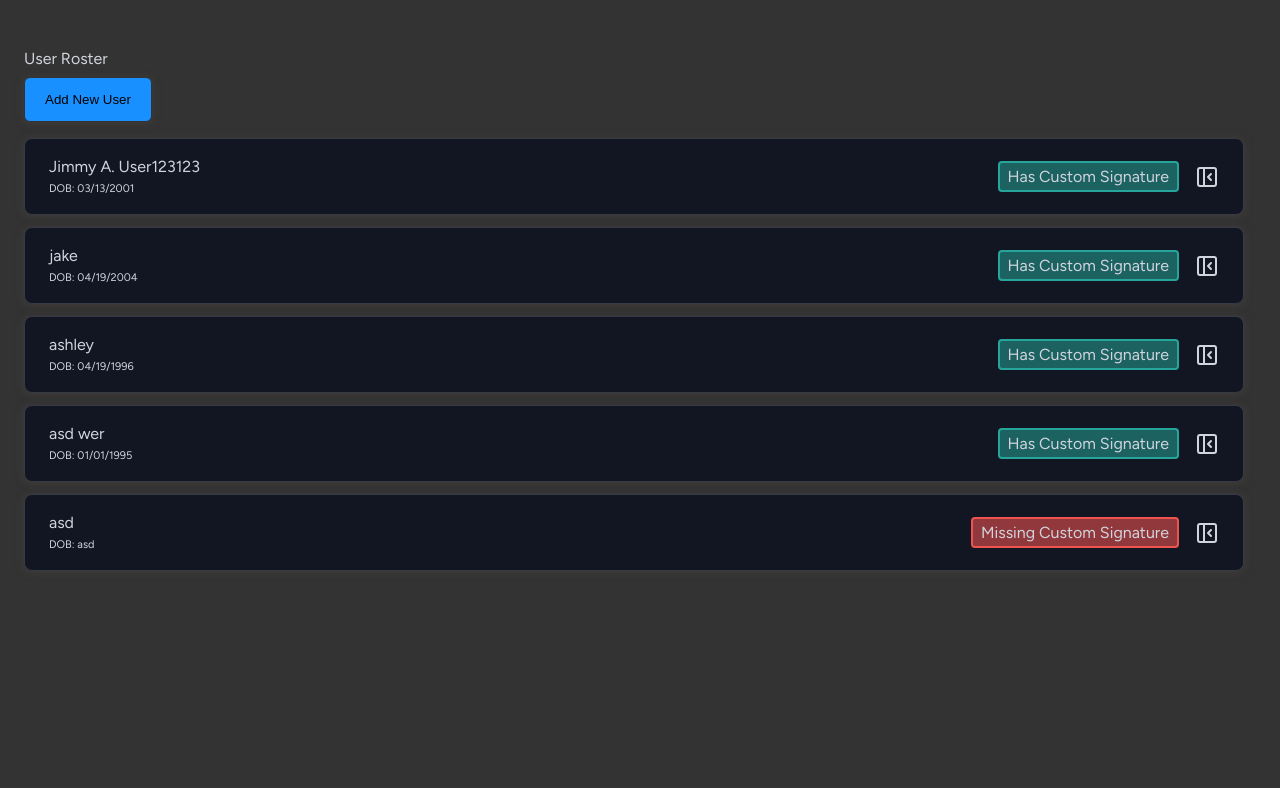
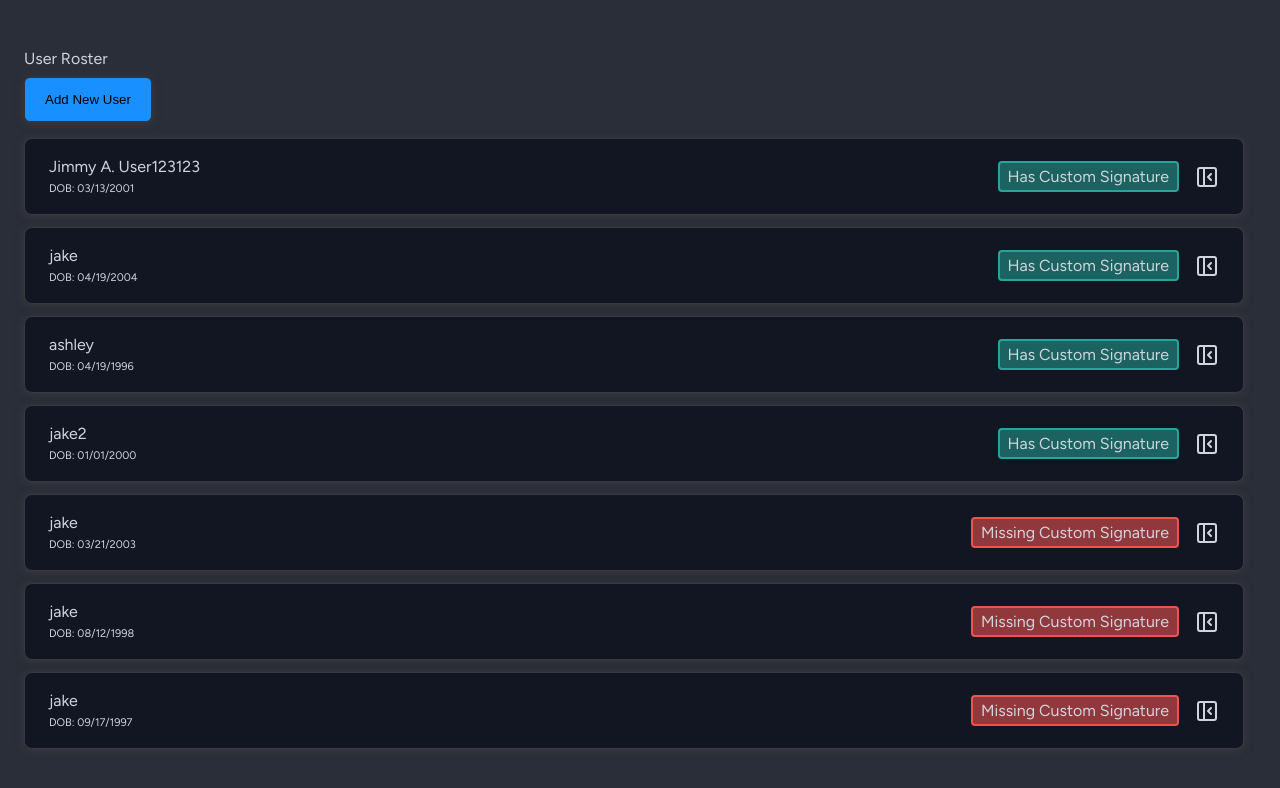
Before and after one commit to jabarbush/react-crud-project, a React (Create React App) app: page / in a window 1280 px wide. Shown: the top 788 px of the page. Built offline with nearby package versions, Linux system fonts and the light colour scheme; data requests are answered from the project's data file.

Commit message:
Added validation, reactivity, and resued functions

```diff
--- a/db.json
+++ b/db.json
@@ -7,8 +7,8 @@
       "phone": "7277588823",
       "email": "jimmya@invalid.email",
       "signature": {
-        "pin": "444422",
-        "fontStyle": "Dancing Script"
+        "pin": "031302",
+        "fontStyle": "Mr Dafoe"
       }
     },
     {
@@ -18,8 +18,8 @@
       "phone": "1231231231",
       "email": "123@gmail.com",
       "signature": {
-        "pin": "123123",
-        "fontStyle": "Dancing Script"
+        "pin": "041905",
+        "fontStyle": "Mr Dafoe"
       }
     },
     {
@@ -30,26 +30,42 @@
       "email": "as@gmail.com",
       "signature": {
         "pin": "123123",
-        "fontStyle": "Mr Dafoe"
+        "fontStyle": "Great Vibes"
       }
     },
     {
       "id": 7,
-      "name": "asd wer",
-      "dob": "01/01/1995",
+      "name": "jake2",
+      "dob": "01/01/2000",
       "phone": "1231231231",
-      "email": "123@yahoo.com",
+      "email": "jake@yahoo.com",
       "signature": {
-        "pin": "",
-        "fontStyle": ""
+        "pin": "010100",
+        "fontStyle": "Dancing Script"
       }
     },
     {
       "id": 8,
-      "name": "asd",
-      "dob": "asd",
-      "phone": "asd",
-      "email": "asd",
+      "name": "jake",
+      "dob": "03/21/2003",
+      "phone": "1231231231",
+      "email": "jab@gmail.com",
+      "signature": null
+    },
+    {
+      "id": 9,
+      "name": "jake",
+      "dob": "08/12/1998",
+      "phone": "1231231231",
+      "email": "asd@gmail.com",
+      "signature": null
+    },
+    {
+      "id": 10,
+      "name": "jake",
+      "dob": "09/17/1997",
+      "phone": "1231231231",
+      "email": "324ihwefd@gmail.com",
       "signature": null
     }
   ]
--- a/src/App.css
+++ b/src/App.css
@@ -11,7 +11,7 @@
   gap: 1.5rem;
   flex: 1 0 0;
   align-self: stretch;
-  background-color: #333333;
+  background-color:#2A2E38;
   font-family: 'Figtree';
   color: #D1D4DC;
 }
@@ -304,7 +304,7 @@ input, .dropdown {
   display: flex;
   flex-direction: column;
   justify-content: flex-start;
-  margin: 8.85rem 1.5rem 2.5rem 0rem;
+  margin: 8.62rem 1.5rem 2.5rem 0rem;
   border-radius: 8px;
   border: 1px solid #363A45;
   opacity: 0;
--- a/src/components/AddUser.tsx
+++ b/src/components/AddUser.tsx
@@ -1,6 +1,7 @@
 import React, { useState } from 'react';
 import User from '../interfaces/User';
 import AddUserProps from '../interfaces/AddUserProps';
+import { validateDateOfBirth, validateEmail, validatePhone, validateRequiredFields } from '../utils/FormValidation';
 
 const AddUser: React.FC<AddUserProps> = ({ userList, onClose, onAddUser }) => {
   const [isPopupVisible, setIsPopupVisible] = useState(true);
@@ -21,26 +22,12 @@ const AddUser: React.FC<AddUserProps> = ({ userList, onClose, onAddUser }) => {
   const handleAddUser = (e: React.FormEvent) => {
     e.preventDefault();
 
-    if (!name || !dob || !phone || !email) {
-      alert('Please fill in all required fields.');
-      return;
-    }
-
-    const phoneRegex = /^\d{10}$/;
-    if (!phone.match(phoneRegex)) {
-      alert('Please enter a valid phone number.');
-      return;
-    }
-
-    const emailRegex = /^[^\s@]+@[^\s@]+\.[^\s@]+$/;
-    if (!email.match(emailRegex)) {
-      alert('Please enter a valid email address.');
-      return;
-    }
-
-    const dateRegex = /^(0[1-9]|1[0-2])\/(0[1-9]|1\d|2\d|3[01])\/(19|20)\d{2}$/;
-    if (!dob.match(dateRegex)) {
-      alert('Please enter a valid date in the format MM/DD/YYYY.');
+    if (
+      !validateRequiredFields(name, dob, phone, email) ||
+      !validateDateOfBirth(dob) ||
+      !validatePhone(phone) ||
+      !validateEmail(email)
+    ) {
       return;
     }
 
@@ -70,12 +57,8 @@ const AddUser: React.FC<AddUserProps> = ({ userList, onClose, onAddUser }) => {
         <input type="text" placeholder="Phone" value={phone} onChange={(e) => setPhone(e.target.value)} required />
         <label>Email</label>
         <input type="text" placeholder="Email" value={email} onChange={(e) => setEmail(e.target.value)} required />
-        <button className="cancel" onClick={handleClosePopup}>
-          Cancel
-        </button>
-        <button className="add-user-submit" type="submit">
-          Add User
-        </button>
+        <button className="cancel" onClick={handleClosePopup}>Cancel</button>
+        <button className="add-user-submit" type="submit">Add User</button>
       </form>
     </div>
   );
--- a/src/components/FontDropdown.tsx
+++ b/src/components/FontDropdown.tsx
@@ -3,12 +3,6 @@ import FontDropdownProps from "../interfaces/FontDropdownProps";
 
 const FontDropdown: React.FC<FontDropdownProps> = ({ selectedUser, options, onOptionChange }) => {
   const [selectedOption, setSelectedOption] = useState("");
-
-  const handleChange = (event: React.ChangeEvent<HTMLSelectElement>) => {
-    const selectedFontStyle = event.target.value;
-    setSelectedOption(selectedFontStyle);
-    onOptionChange(selectedFontStyle);
-  };
 
   useEffect(() => {
     if (selectedUser && selectedUser.signature) {
@@ -18,8 +12,14 @@ const FontDropdown: React.FC<FontDropdownProps> = ({ selectedUser, options, onOp
     }
   }, [selectedUser]);
 
+  const handleChange = (event: React.ChangeEvent<HTMLSelectElement>) => {
+    const selectedFontStyle = event.target.value;
+    setSelectedOption(selectedFontStyle);
+    onOptionChange(selectedFontStyle);
+  };
+
   return (
-    <select className="dropdown" value={selectedOption} onChange={handleChange}>
+    <select className="dropdown" value={selectedOption} onChange={handleChange} required>
       <option disabled value="">
         Select font...
       </option>
--- a/src/components/ListUsers.tsx
+++ b/src/components/ListUsers.tsx
@@ -3,7 +3,6 @@ import User from '../interfaces/User';
 import ListProps from '../interfaces/ListProps';
 import UserInfo from './UserInfo';
 import { ReactComponent as PanelLeftClose } from '../assets/panel-left-close.svg';
-
 
 const List: React.FC<ListProps> = ({ userList, setUserList }) => {
   const [selectedUser, setSelectedUser] = useState<User | null>(null);
--- a/src/components/UserInfo.tsx
+++ b/src/components/UserInfo.tsx
@@ -12,7 +12,7 @@ const UserInfo: React.FC<UserInfoProps> = ({ userList, selectedUser, onCloseUser
   const [showDeleteUser, setShowDeleteUser] = useState(false);
   const [showEditUserInfo, setShowEditUserInfo] = useState(false);
   const [showSignatureForm, setShowSignatureForm] = useState(false);
-  const [signaturePin, setSignaturePin] = useState(selectedUser?.signature?.pin || '');
+  const [signaturePin, setSignaturePin] = useState(selectedUser?.signature?.pin || undefined);
   const [selectedOption, setSelectedOption] = useState('');
   const [updatedSelectedUser, setUpdatedSelectedUser] = useState<User | null>(selectedUser);
 
@@ -45,6 +45,33 @@ const UserInfo: React.FC<UserInfoProps> = ({ userList, selectedUser, onCloseUser
   };
 
   const handleAddSignature = () => {
+
+    if (!signaturePin) {
+      alert('Please enter a PIN.');
+      return;
+    }
+
+    if (signaturePin.length !== 6) {
+      alert('PIN must be exactly 6 digits.');
+      return;
+    }
+
+    const userDOB = selectedUser?.dob;
+    if (userDOB) {
+      const dobParts = userDOB.split('/');
+      const year = dobParts[2].slice(-2);
+      const dob = dobParts[0] + dobParts[1] + year;
+      if (signaturePin === dob) {
+        alert('PIN must not match the user\'s date of birth.');
+        return;
+      }
+    }
+
+    if (!selectedOption) {
+      alert('Please select a font style.');
+      return;
+    }
+
     if (selectedUser) {
       const updatedUser = {
         ...selectedUser,
@@ -69,16 +96,14 @@ const UserInfo: React.FC<UserInfoProps> = ({ userList, selectedUser, onCloseUser
           }
         })
         .then(updatedUser => {
-          // Update the userList state by replacing the updated user
           setUserList(prevUserList =>
             prevUserList.map(user => (user.id === updatedUser.id ? updatedUser : user))
           );
 
-          // Manually update the selectedUser state if it's the same user
           if (selectedUser.id === updatedUser.id) {
             setUpdatedSelectedUser(updatedUser);
           }
-
+          setSelectedOption(updatedUser.signature.fontStyle);
           setShowSignatureForm(false);
         })
         .catch(error => {
@@ -87,10 +112,9 @@ const UserInfo: React.FC<UserInfoProps> = ({ userList, selectedUser, onCloseUser
     }
   };
 
-
   const handleFontStyleChange = (selectedOption: string) => {
     setSelectedOption(selectedOption);
-    fontClass()
+    fontClass();
   };
 
   const fontClass = () => {
@@ -106,7 +130,7 @@ const UserInfo: React.FC<UserInfoProps> = ({ userList, selectedUser, onCloseUser
     <div>
       <div className={`info-tab ${selectedUser ? 'active' : ''}`}>
         {showEditUserInfo ? (
-          <EditUserInfo selectedUser={selectedUser} onCloseEditUserInfo={() => setShowEditUserInfo(false)} />
+          <EditUserInfo selectedUser={selectedUser} onCloseEditUserInfo={() => setShowEditUserInfo(false)} setUserList={setUserList}/>
           ) : (
           <div>
             <div className='data'>
@@ -123,27 +147,17 @@ const UserInfo: React.FC<UserInfoProps> = ({ userList, selectedUser, onCloseUser
               <div className='icons'>
                 <Trash className='icon' onClick={handleOpenDeleteUser} />
                 <Edit className='icon' onClick={handleOpenEditUserInfo} />
-                <FormClose className='icon' onClick={onCloseUserInfo} />
+                <FormClose className='icon-big-x' onClick={onCloseUserInfo} />
               </div>
             </div>
             <hr />
-
             {showSignatureForm ? (
               <div className='signature-form'>
                 <h3 className='signature-form-title'>Add a custom signature</h3>
                 <label className='signature-label'>Signature PIN (6 Digits)</label>
-                <input
-                  type='text'
-                  placeholder='Signature PIN'
-                  value={signaturePin}
-                  onChange={(e) => setSignaturePin(e.target.value)}
-                />
+                <input type='text' placeholder='Signature PIN' value={signaturePin} onChange={(e) => setSignaturePin(e.target.value)} required/>
                 <label className='signature-label'>Signature Font Style</label>
-                <FontDropdown
-                  selectedUser={selectedUser}
-                  options={options}
-                  onOptionChange={handleFontStyleChange}
-                />
+                <FontDropdown selectedUser={updatedSelectedUser} options={options} onOptionChange={handleFontStyleChange} />
                 <label className='signature-label'>Signature Preview</label>
                 <div className={`signature-preview ${fontClass()}`}>{selectedUser?.name}</div>
                 <div className='signature-btns'>
--- a/src/interfaces/EditUserInfoProps.ts
+++ b/src/interfaces/EditUserInfoProps.ts
@@ -3,6 +3,7 @@ import User from "./User";
 interface EditUserInfoProps {
     selectedUser: User | null;
     onCloseEditUserInfo: () => void;
+    setUserList: React.Dispatch<React.SetStateAction<User[]>>;
 }
 
 export default EditUserInfoProps;
--- /dev/null
+++ b/src/utils/FormValidation.ts
@@ -0,0 +1,34 @@
+export const validateRequiredFields = (name: string, dob: string, phone: string, email: string): boolean => {
+    if (!name || !dob || !phone || !email) {
+        alert('Please fill in all required fields.');
+        return false;
+    }
+    return true;
+};
+
+export const validatePhone = (phone: string): boolean => {
+    const phoneRegex = /^\d{10}$/;
+    if (!phone.match(phoneRegex)) {
+        alert('Please enter a valid phone number.');
+        return false;
+    }
+    return true;
+};
+
+export const validateEmail = (email: string): boolean => {
+    const emailRegex = /^[^\s@]+@[^\s@]+\.[^\s@]+$/;
+    if (!email.match(emailRegex)) {
+        alert('Please enter a valid email address.');
+        return false;
+    }
+    return true;
+};
+
+export const validateDateOfBirth = (dob: string): boolean => {
+    const dateRegex = /^(0[1-9]|1[0-2])\/(0[1-9]|1\d|2\d|3[01])\/(19|20)\d{2}$/;
+    if (!dob.match(dateRegex)) {
+        alert('Please enter a valid date in the format MM/DD/YYYY.');
+        return false;
+    }
+    return true;
+};
```
Also changed, not shown: src/components/EditUserInfo.tsx (+35 -7 lines).
